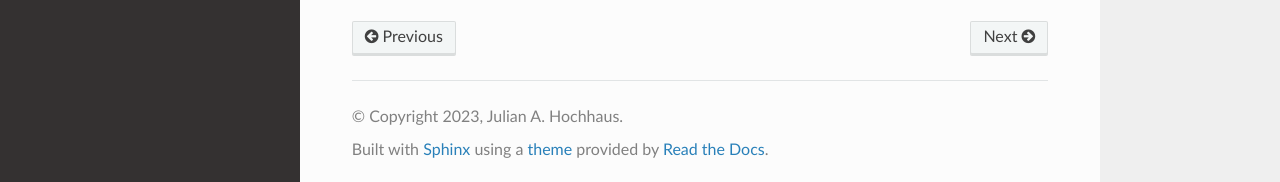
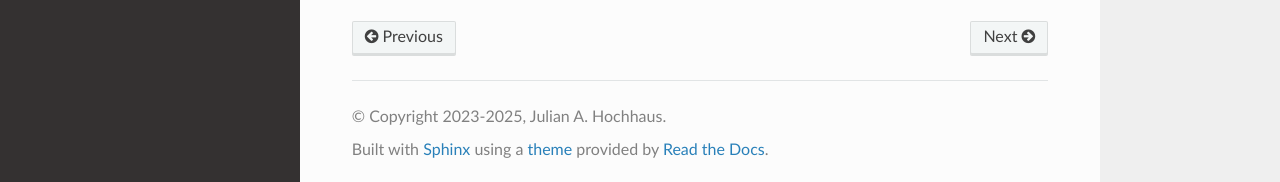
Before and after one commit to Julian-Hochhaus/lmfitxps, a Sphinx documentation site: the page built from docs/backgrounds.rst, in a window 1280 px wide and 900 px high, scrolled down 3849 px. Shown: the part 715-897 px from the top of the window. Built offline with Sphinx 7.4.7 and the Read the Docs theme 3.1.0, drawn with Linux system fonts in a browser that asks for light colours; part of the change alters nothing that is shown.

```diff
--- a/docs/backgrounds.rst
+++ b/docs/backgrounds.rst
@@ -26,9 +26,6 @@ ______________________
 
 .. autoclass:: lmfitxps.models.TougaardBG
     :members:
-    :member-order: bysource
-    :show-inheritance:
-    :exclude-members: guess, __init__, _set_paramhints_prefix
 
 .. note::
    The class functions are inherited from the lmfit Model class. For details, please refer to their documentation at
@@ -144,9 +141,6 @@ ___________________
 
 .. autoclass:: lmfitxps.models.SlopeBG
     :members:
-    :member-order: bysource
-    :show-inheritance:
-    :exclude-members: guess, __init__, _set_paramhints_prefix
 
 .. note::
    The class functions are inherited from the lmfit Model class. For details, please refer to their documentation at
--- a/docs/conf.py
+++ b/docs/conf.py
@@ -15,7 +15,7 @@ sys.path.insert(0, target_dir)
 # -- Project information -----------------------------------------------------
 
 project = 'lmfitxps'
-copyright = '2023, Julian A. Hochhaus'
+copyright = '2023-2025, Julian A. Hochhaus'
 author = 'Julian A. Hochhaus'
 
 # The full version, including alpha/beta/rc tags
```
